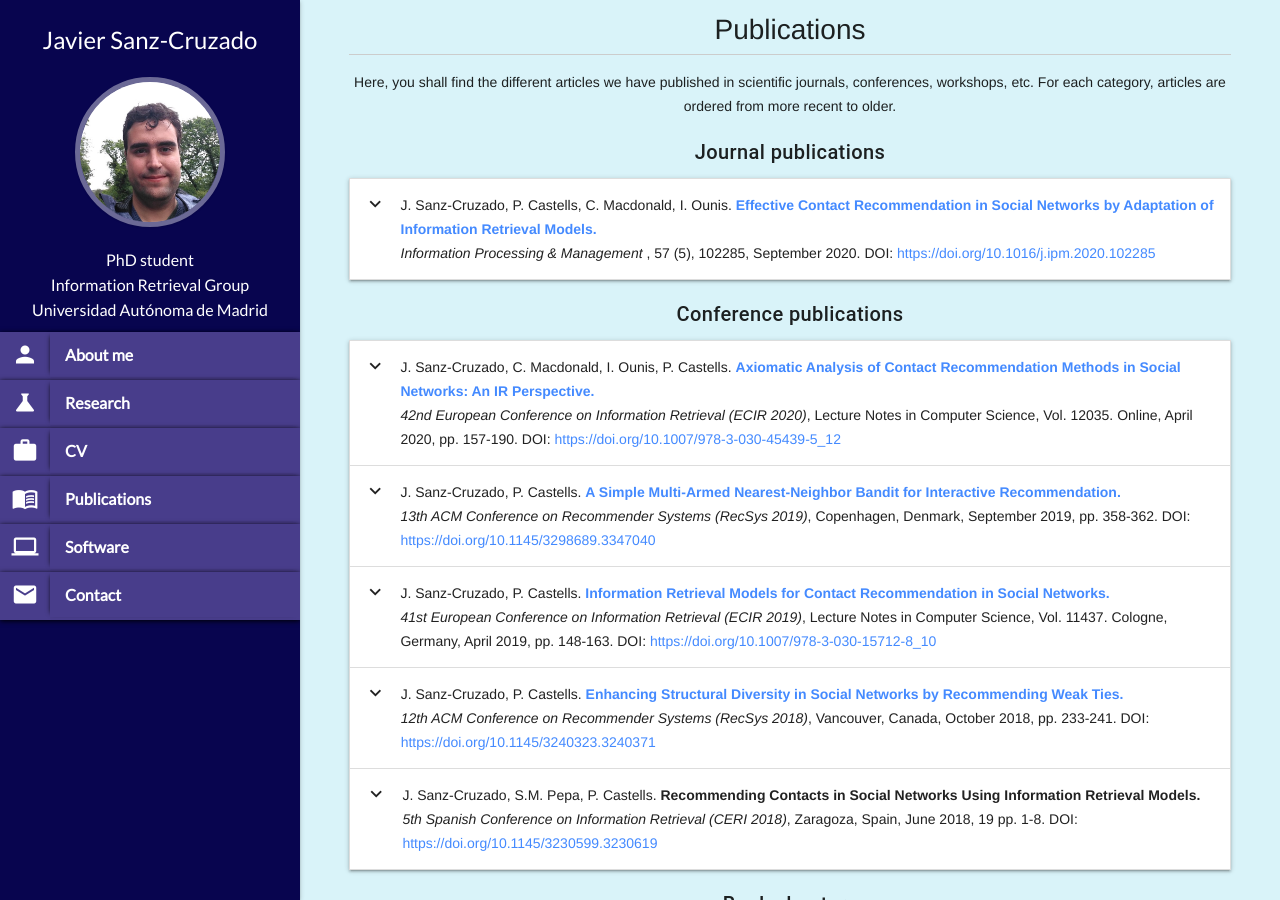
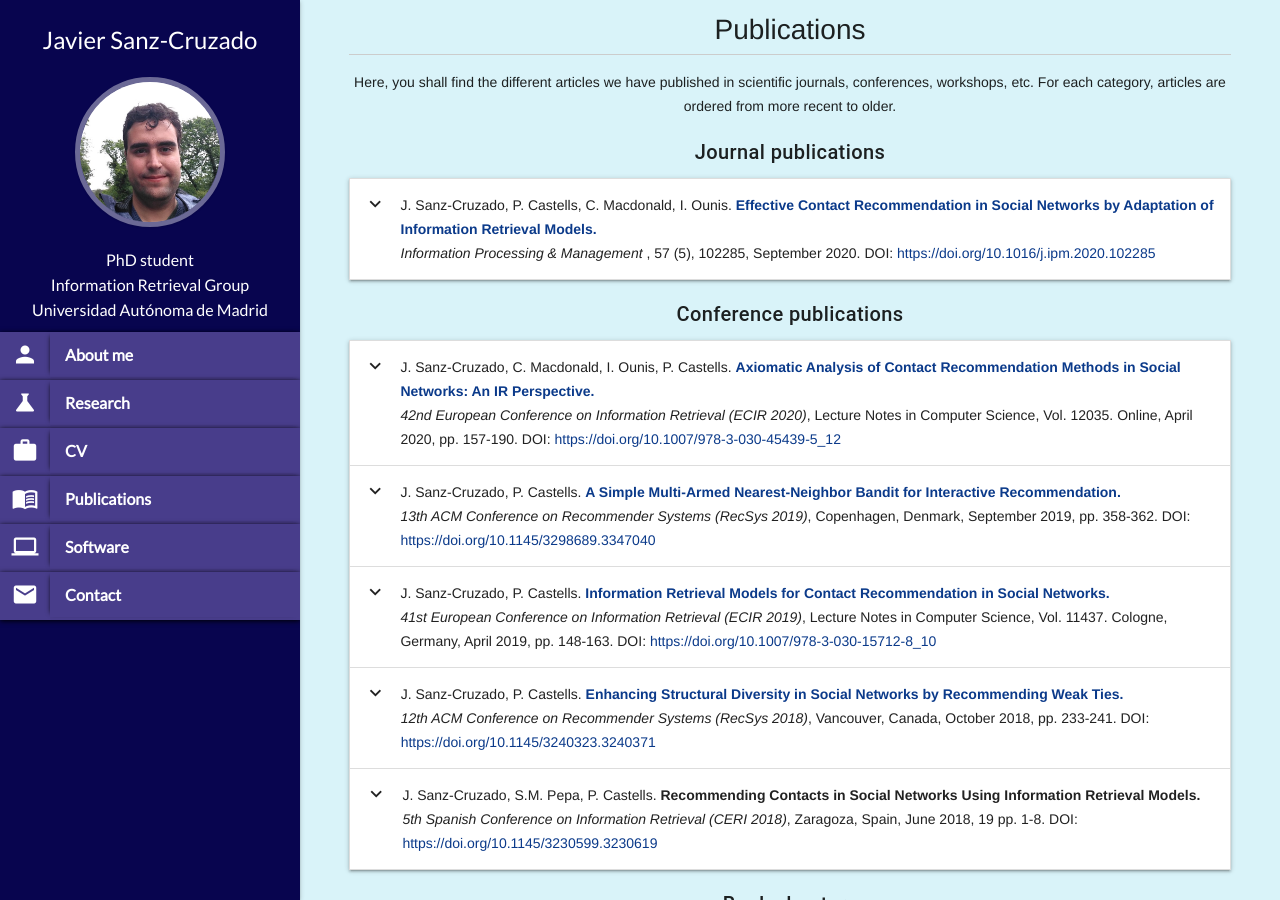
Before and after one commit to JavierSanzCruza/javiersanzcruza.github.io, a Jekyll site: the page built from pubs.md, in a window 1280 px wide and 900 px high. Built offline with Jekyll 4.4.1, drawn with Linux system fonts in a browser that asks for light colours; nearby versions of some CDN libraries.

Commit message:
Changed link color

```diff
--- a/_sass/main.scss
+++ b/_sass/main.scss
@@ -112,6 +112,10 @@ body
 
 .collapsible-header i .pub-italics {
 	width: auto;
+}
+
+.collapsible-header a {
+	color: rgb(11, 58, 138);
 }
 
 .abstract-body {
```
